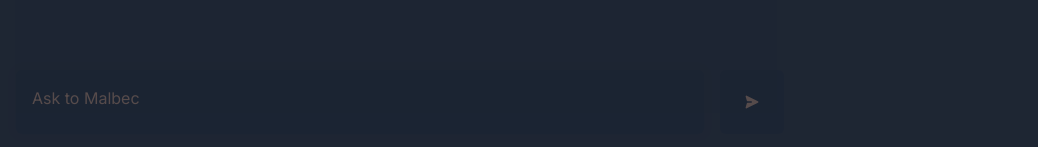
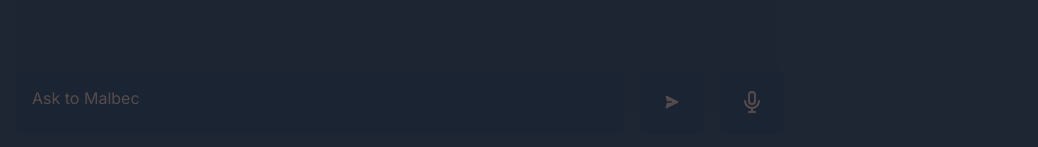
Before and after one commit to Nox04/malbec, a Next.js app: page / in a window 1280 px wide. Shown: the part 650-797 px from the top of the page, without its empty margins (240-1278 px from the left). Built offline with nearby package versions, Linux system fonts and the light colour scheme.

Commit message:
Add voice and other features

```diff
--- a/components/Form.tsx
+++ b/components/Form.tsx
@@ -2,6 +2,8 @@
 import React from "react";
 import { Loading } from "./Loading";
 import Modal from "./Modal";
+import Recorder from "./Recorder";
+import { Howl, Howler } from "howler";
 
 enum Status {
   ASKING_DOCUMENT = "asking_document",
@@ -22,6 +24,7 @@
   const [history, setHistory] = React.useState<HistoryItem[]>([]);
   const [status, setStatus] = React.useState<Status>(Status.ASKING_DOCUMENT);
   const [topic, setTopic] = React.useState<string>("");
+  const howler = React.useRef<Howl | null>(null);
 
   const handleEnter = (
     e: React.KeyboardEvent<HTMLTextAreaElement> &
@@ -35,6 +38,7 @@
 
   const handleSubmit = async (e: React.FormEvent<HTMLFormElement>) => {
     e.preventDefault();
+    howler?.current?.stop();
     setStatus(Status.LOADING);
     const message = messageInput.current?.value;
     scrollableDiv.current?.scrollTo(0, scrollableDiv.current.scrollHeight);
@@ -66,8 +70,57 @@
       newHistory[newHistory.length - 1].response = data.response;
       return newHistory;
     });
+    const sound = new Howl({
+      src: ["/" + data.audio],
+      html5: true,
+    });
+    howler.current = sound;
     scrollableDiv.current?.scrollTo(0, scrollableDiv.current.scrollHeight);
     setStatus(Status.SUCCESS);
+    sound.play();
+  };
+
+  const handleVoice = async (transcript: string) => {
+    howler?.current?.stop();
+    setStatus(Status.LOADING);
+    const message = transcript;
+    scrollableDiv.current?.scrollTo(0, scrollableDiv.current.scrollHeight);
+    messageInput.current!.value = "";
+    if (!message) return;
+    setHistory((prev) => [...prev, { message }]);
+
+    const response = await fetch("http://127.0.0.1:5000/query", {
+      method: "POST",
+      headers: {
+        "Content-Type": "application/json",
+      },
+      body: JSON.stringify({
+        history,
+        message,
+        topic,
+      }),
+    });
+
+    if (!response.ok) {
+      setStatus(Status.ERROR);
+      scrollableDiv.current?.scrollTo(0, scrollableDiv.current.scrollHeight);
+      return;
+    }
+
+    const data = await response.json();
+    setHistory((prev) => {
+      const newHistory = [...prev];
+      newHistory[newHistory.length - 1].response = data.response;
+      return newHistory;
+    });
+    const sound = new Howl({
+      src: ["/" + data.audio],
+      html5: true,
+    });
+    howler.current = sound;
+    scrollableDiv.current?.scrollTo(0, scrollableDiv.current.scrollHeight);
+    setStatus(Status.SUCCESS);
+    sound.play();
   };
 
   const handleReset = () => {
@@ -158,6 +211,7 @@
             <path d="M10.894 2.553a1 1 0 00-1.788 0l-7 14a1 1 0 001.169 1.409l5-1.429A1 1 0 009 15.571V11a1 1 0 112 0v4.571a1 1 0 00.725.962l5 1.428a1 1 0 001.17-1.408l-7-14z"></path>
           </svg>
         </button>
+        <Recorder onResponse={handleVoice} />
       </form>
     </div>
   );
--- /dev/null
+++ b/components/Recorder.tsx
@@ -0,0 +1,111 @@
+import React, { useState, useEffect } from "react";
+interface RecorderProps {
+  onResponse: (response: string) => void;
+}
+
+const Recorder = (props: RecorderProps) => {
+  const [recording, setRecording] = useState(false);
+  const [audioStream, setAudioStream] = useState<MediaStream | null>(null);
+  const [mediaRecorder, setMediaRecorder] = useState<MediaRecorder | null>(
+    null
+  );
+
+  const handleStartRecording = async () => {
+    const onStop = (chunks: Array<Blob>) => {
+      setRecording(false);
+      const audioBlob = new Blob(chunks, { type: "audio/wav" });
+      const formData = new FormData();
+      formData.append("audio", audioBlob, "audio.wav");
+
+      try {
+        const response = fetch("/api/process", {
+          method: "POST",
+          body: formData,
+        })
+          .then((response) => response.json())
+          .then((data) => {
+            props.onResponse(data.message);
+          });
+      } catch (error) {
+        console.error(
+          "Error al enviar el archivo de audio al servidor: ",
+          error
+        );
+      }
+
+      setAudioStream(null);
+      setMediaRecorder(null);
+    };
+
+    try {
+      const stream = await navigator.mediaDevices.getUserMedia({ audio: true });
+      setAudioStream(stream);
+      const mediaRecorder = new MediaRecorder(stream);
+      setMediaRecorder(mediaRecorder);
+      const chunks: Array<Blob> = [];
+      mediaRecorder.addEventListener("dataavailable", (event) => {
+        chunks.push(event.data);
+      });
+      mediaRecorder.addEventListener("stop", () => onStop(chunks));
+      mediaRecorder.start();
+      setRecording(true);
+    } catch (error) {
+      console.error("Error al iniciar la grabación de audio: ", error);
+    }
+  };
+
+  const handleStopRecording = () => {
+    if (!mediaRecorder) {
+      return;
+    }
+    mediaRecorder.stop();
+  };
+
+  useEffect(() => {
+    if (audioStream) {
+      return () => {
+        audioStream.getTracks().forEach((track) => track.stop());
+      };
+    }
+  }, [audioStream]);
+
+  return (
+    <div style={{ zIndex: 10 }}>
+      {!recording && (
+        <button
+          onClick={handleStartRecording}
+          className="h-full p-1 w-16 rounded-md flex items-center justify-center bg-gray-900"
+        >
+          <svg
+            width="24px"
+            height="24px"
+            viewBox="0 0 24 24"
+            xmlns="http://www.w3.org/2000/svg"
+            className="text-[#fab387] fill-current"
+          >
+            <path d="M12,15a4,4,0,0,0,4-4V5A4,4,0,0,0,8,5v6A4,4,0,0,0,12,15ZM10,5a2,2,0,0,1,4,0v6a2,2,0,0,1-4,0Zm10,6a1,1,0,0,0-2,0A6,6,0,0,1,6,11a1,1,0,0,0-2,0,8,8,0,0,0,7,7.93V21H9a1,1,0,0,0,0,2h6a1,1,0,0,0,0-2H13V18.93A8,8,0,0,0,20,11Z" />
+          </svg>
+        </button>
+      )}
+      {recording && (
+        <button
+          onClick={handleStopRecording}
+          className="h-full p-1 w-16 rounded-md flex items-center justify-center bg-gray-900"
+        >
+          <svg
+            width="24px"
+            height="24px"
+            viewBox="0 0 1024 1024"
+            xmlns="http://www.w3.org/2000/svg"
+            className="text-[#fab387] fill-current"
+          >
+            <path d="m412.16 592.128-45.44 45.44A191.232 191.232 0 0 1 320 512V256a192 192 0 1 1 384 0v44.352l-64 64V256a128 128 0 1 0-256 0v256c0 30.336 10.56 58.24 28.16 80.128zm51.968 38.592A128 128 0 0 0 640 512v-57.152l64-64V512a192 192 0 0 1-287.68 166.528l47.808-47.808zM314.88 779.968l46.144-46.08A222.976 222.976 0 0 0 480 768h64a224 224 0 0 0 224-224v-32a32 32 0 1 1 64 0v32a288 288 0 0 1-288 288v64h64a32 32 0 1 1 0 64H416a32 32 0 1 1 0-64h64v-64c-61.44 0-118.4-19.2-165.12-52.032zM266.752 737.6A286.976 286.976 0 0 1 192 544v-32a32 32 0 0 1 64 0v32c0 56.832 21.184 108.8 56.064 148.288L266.752 737.6z" />
+            <path d="M150.72 859.072a32 32 0 0 1-45.44-45.056l704-708.544a32 32 0 0 1 45.44 45.056l-704 708.544z" />
+          </svg>
+        </button>
+      )}
+    </div>
+  );
+};
+
+export default Recorder;
--- /dev/null
+++ b/pages/api/process.ts
@@ -0,0 +1,71 @@
+import type { NextApiRequest, NextApiResponse } from "next";
+import multer from "multer";
+import * as exec from "child_process";
+import * as fs from "fs";
+
+type Data = {
+  message: string;
+};
+
+const storage = multer.diskStorage({
+  destination: function (req, file, callback) {
+    callback(null, "uploads/");
+  },
+  filename: function (req, file, callback) {
+    callback(null, file.originalname);
+  },
+});
+
+const upload = multer({ dest: "uploads/", storage });
+
+function runMiddleware(
+  req: NextApiRequest,
+  res: NextApiResponse<Data>,
+  fn: any
+) {
+  return new Promise((resolve, reject) => {
+    fn(req, res, (result: any) => {
+      if (result instanceof Error) {
+        return reject(result);
+      }
+
+      return resolve(result);
+    });
+  });
+}
+
+async function handler(req: NextApiRequest, res: NextApiResponse<Data>) {
+  if (req.method === "POST") {
+    try {
+      const result = await runMiddleware(req, res, upload.single("audio"));
+
+      exec.exec(
+        "whisper ./uploads/audio.wav --language English --output_dir ./uploads/ --output_format txt",
+        (error, stdout) => {
+          if (error) {
+            return res
+              .status(500)
+              .json({ message: "Error processing the file" });
+          }
+          const text = fs.readFileSync("./uploads/audio.txt", "utf8");
+          return res.status(200).json({
+            message: text || "",
+          });
+        }
+      );
+    } catch (err) {
+      console.error("Error processing the file: ", err);
+      return res.status(500).json({ message: "Error processing the file." });
+    }
+  } else {
+    return res.status(404).json({ message: "Error" });
+  }
+}
+
+export const config = {
+  api: {
+    bodyParser: false,
+  },
+};
+
+export default handler;
```
Also changed, not shown: package.json (+8 -1 lines), 2 other files (tests, documents, lock files or other folders).
